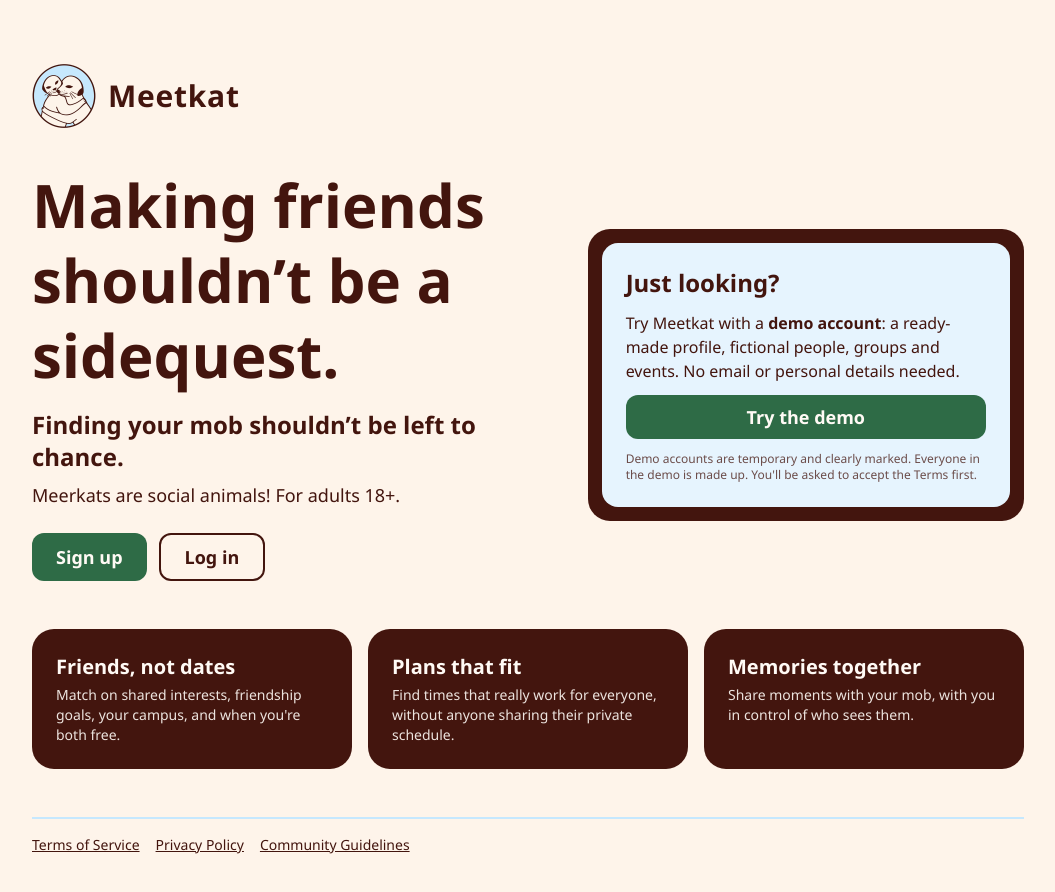
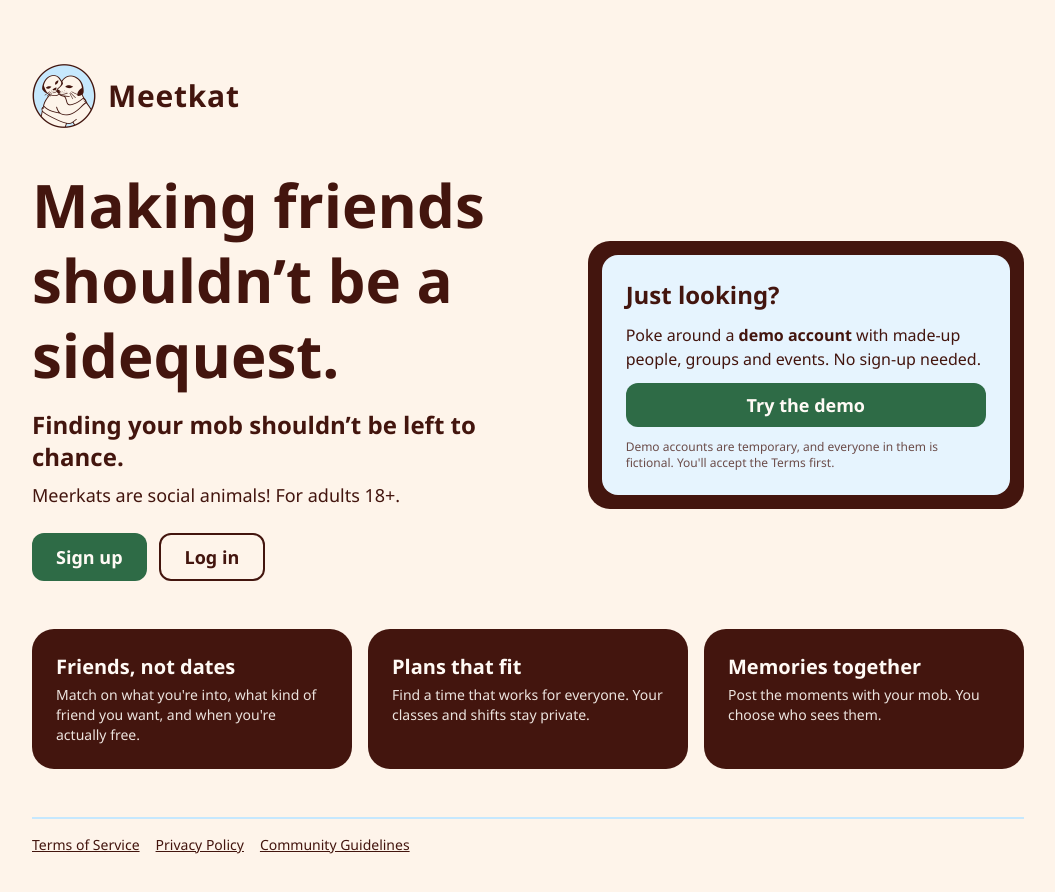
Before and after one commit to fatimaahmedd91-cell/studybuddy, a Next.js app in the folder frontend/: page / in a window 1280 px wide. Shown: the top 892 px of the page, without its empty margins (112-1167 px from the left). Built offline with nearby package versions, Linux system fonts and the light colour scheme.

Commit message:
Landing page: demo box and feature cards in the team's own voice
Co-Authored-By: Claude Opus 5.5 <noreply@anthropic.com>
Claude-Session: https://claude.ai/code/session_016LNmBGG2PnbCrKvsDdTJH5

```diff
--- a/frontend/src/app/page.tsx
+++ b/frontend/src/app/page.tsx
@@ -11,9 +11,9 @@ import { useAuth } from "@/lib/auth";
 import { BRAND } from "@/lib/brand";
 
 const FEATURES = [
-  ["Friends, not dates", "Match on shared interests, friendship goals, your campus, and when you're both free."],
-  ["Plans that fit", "Find times that really work for everyone, without anyone sharing their private schedule."],
-  ["Memories together", "Share moments with your mob, with you in control of who sees them."],
+  ["Friends, not dates", "Match on what you're into, what kind of friend you want, and when you're actually free."],
+  ["Plans that fit", "Find a time that works for everyone. Your classes and shifts stay private."],
+  ["Memories together", "Post the moments with your mob. You choose who sees them."],
 ];
 
 export default function Landing() {
@@ -55,15 +55,13 @@ export default function Landing() {
           <div className="space-y-3 p-6">
             <h2 className="text-2xl font-bold">Just looking?</h2>
             <p>
-              Try {BRAND.name} with a <b>demo account</b>: a ready-made profile, fictional people, groups and events.
-              No email or personal details needed.
+              Poke around a <b>demo account</b> with made-up people, groups and events. No sign-up needed.
             </p>
             <Button onClick={tryDemo} disabled={busy} className="w-full text-lg">
               {busy ? "Setting up your demo…" : "Try the demo"}
             </Button>
             <p className="text-xs opacity-75">
-              Demo accounts are temporary and clearly marked. Everyone in the demo is made up. You&apos;ll be asked to
-              accept the Terms first.
+              Demo accounts are temporary, and everyone in them is fictional. You&apos;ll accept the Terms first.
             </p>
             {error && <ErrorBox message={error} />}
           </div>
```
